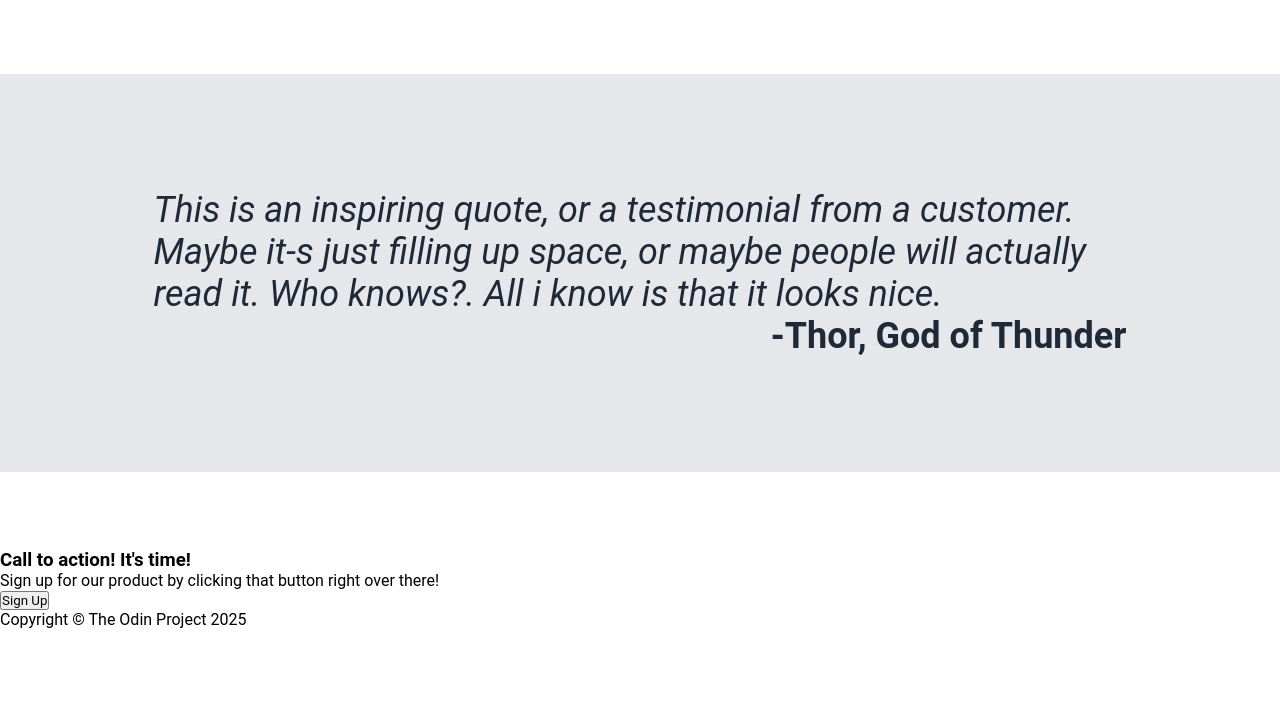
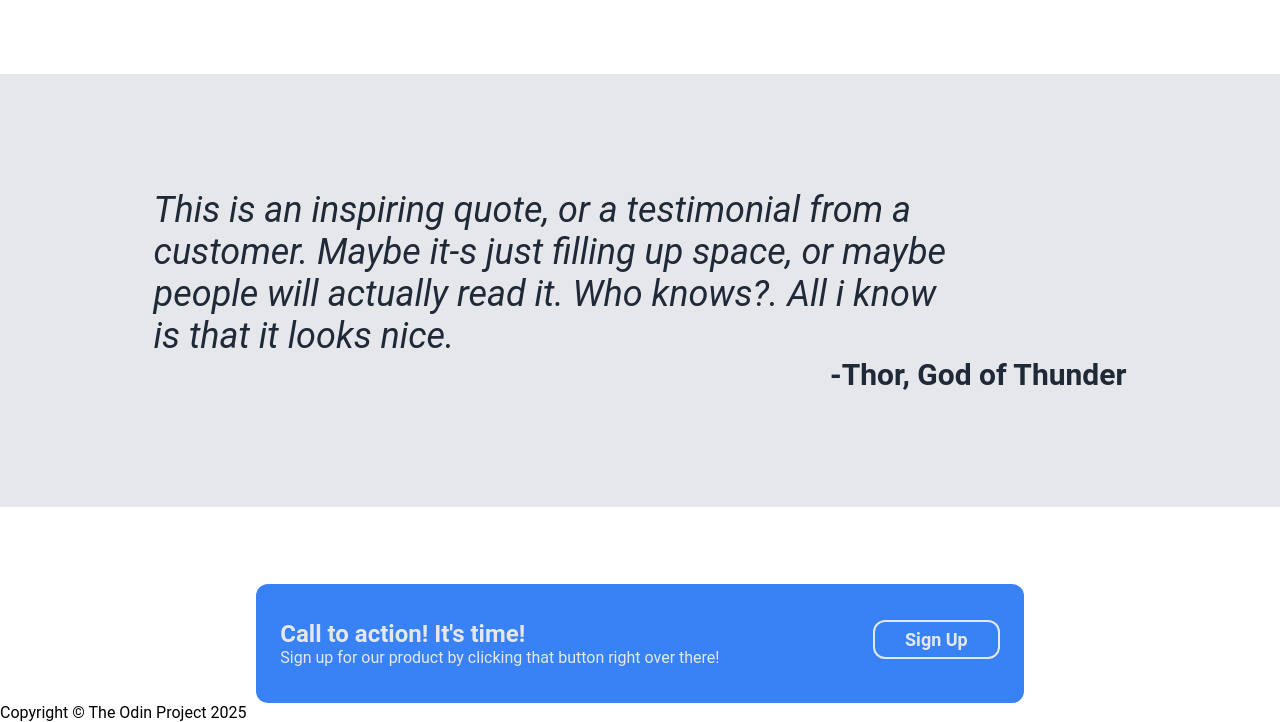
Before and after one commit to eliasport/Landing-Page-Project, a plain HTML site: page Main.html in a window 1280 px wide. Shown: the part 824-1546 px from the top of the page. Before the commit the page ends 1453 px from the top, so only its background shows below. Drawn offline with Linux system fonts and the light colour scheme.

Commit message:
Adding style, tags: .signUp-only, .signup-text, .signup-button

```diff
--- a/Main.html
+++ b/Main.html
@@ -50,7 +50,7 @@
             </div>
         </section>
         <section class="text-section">
-            <p><i>This is an inspiring quote, or a testimonial from a customer. Maybe it-s just filling up space, or maybe people will actually read it. Who knows?. All i know is that it looks nice.</i></p>
+            <p><i>This is an inspiring quote, or a testimonial from a <br> customer. Maybe it-s just filling up space, or maybe <br> people will actually read it. Who knows?. All i know <br> is that it looks nice.</i></p>
             <p class="quote-autor"><b>-Thor, God of Thunder</b></p>
         </section>
         <section class="signUp-only">
--- a/main.css
+++ b/main.css
@@ -127,4 +127,31 @@
     /* text-align: right; */
     display: flex;
     justify-content: flex-end;
+    font-size: 30px;
 }
+
+.signUp-only {
+    display: flex;
+    justify-content: center;
+    gap: 20%;
+    background-color: #3882F6;
+    padding: 36px 0 ;
+    color:#e5e7eb;
+    /* max-width: fit-content; */
+    margin: 0 20%;
+    border-radius: 12px;
+}
+
+.signup-text > h3{
+    font-size: 24px;
+}
+
+.signup-button > button{
+    background-color: #3882F6;
+    border: 2px solid #e5e7eb;
+    padding: 7px 30px;
+    font-size: 18px;
+    font-weight: 700;
+    border-radius: 12px;
+    color: #e5e7eb;
+}
```
